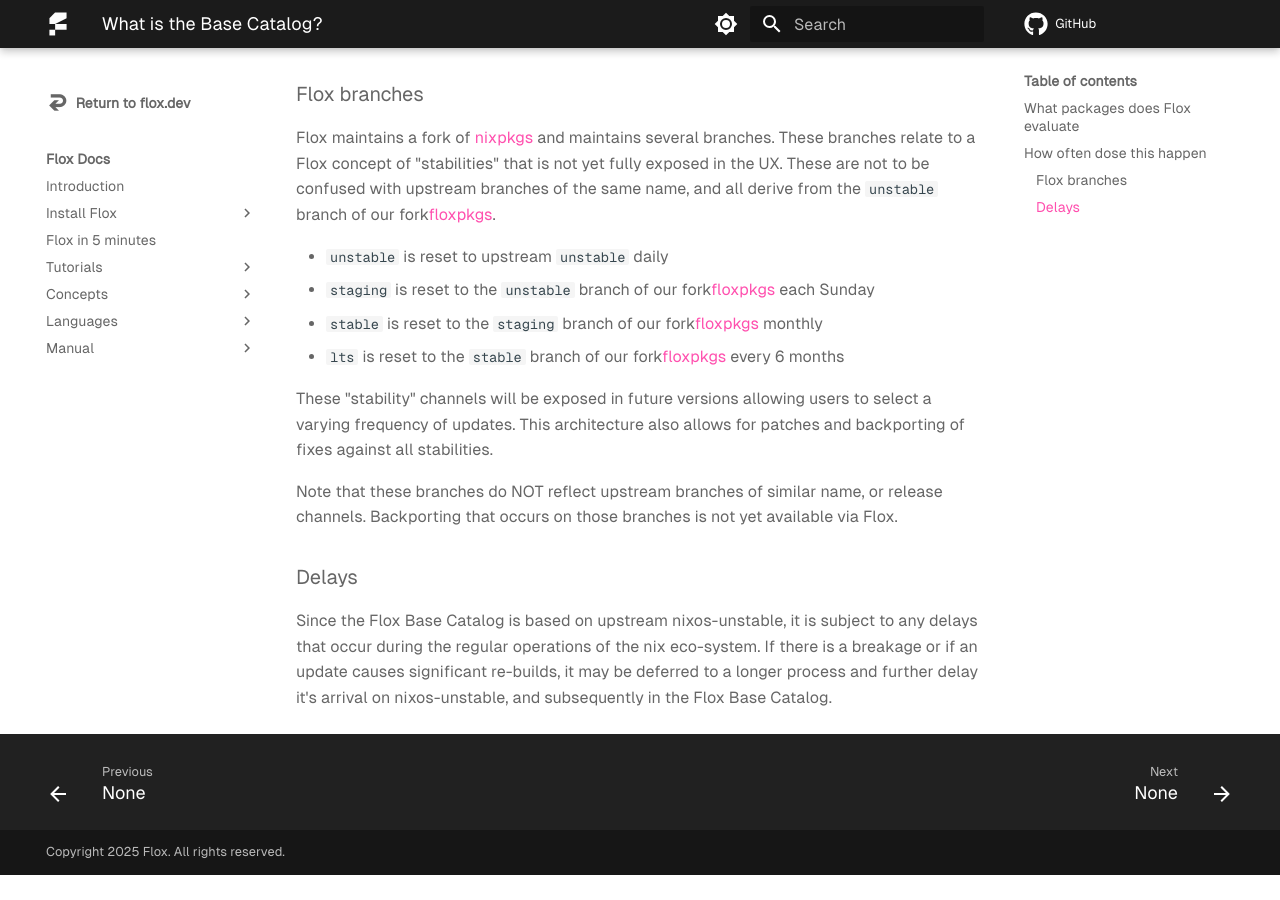
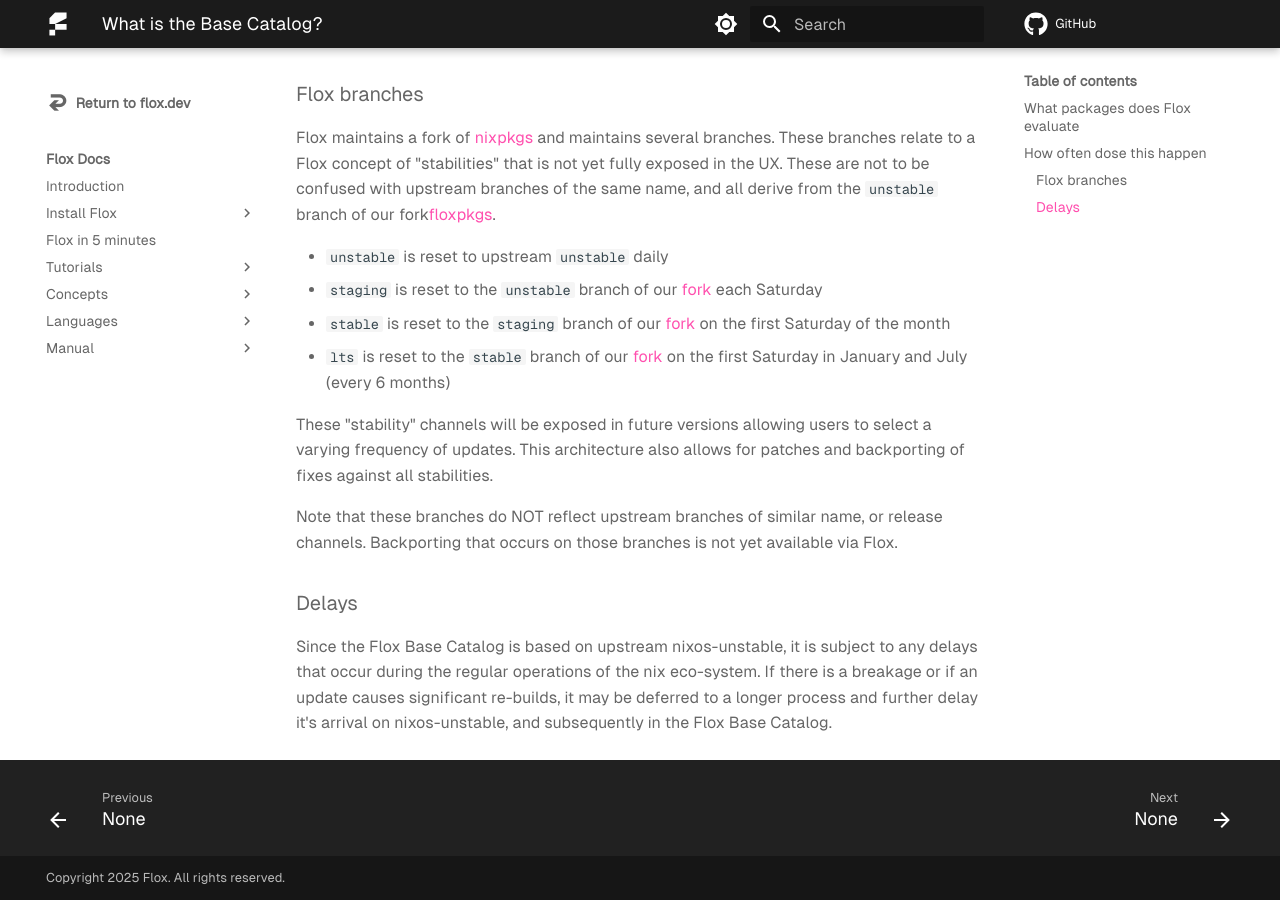
Before and after one commit to flox/floxdocs, an MkDocs documentation site: the page built from docs/concepts/base-catalog.md, in a window 1280 px wide and 900 px high, scrolled down 928 px. Built offline with MkDocs 1.6.1 and Material for MkDocs 9.7.7, drawn with Linux system fonts in a browser that asks for light colours; plug-ins that fetch from the network failed and are left out; comment, search, counter and statistics services are not loaded; before the commit the page ends 1803 px from its top, so only the background shows below that.

Commit message:
fix: update stability frequency

```diff
--- a/docs/concepts/base-catalog.md
+++ b/docs/concepts/base-catalog.md
@@ -47,9 +47,9 @@
 same name, and all derive from the `unstable` branch of our fork[floxpkgs].
 
 - `unstable` is reset to upstream `unstable` daily
-- `staging` is reset to the `unstable` branch of our fork[floxpkgs] each Sunday
-- `stable` is reset to the `staging` branch of our fork[floxpkgs] monthly
-- `lts` is reset to the `stable` branch of our fork[floxpkgs] every 6 months
+- `staging` is reset to the `unstable` branch of our [fork][floxpkgs] each Saturday
+- `stable` is reset to the `staging` branch of our [fork][floxpkgs] on the first Saturday of the month
+- `lts` is reset to the `stable` branch of our [fork][floxpkgs] on the first Saturday in January and July (every 6 months)
 
 These "stability" channels will be exposed in future versions allowing users to
 select a varying frequency of updates.  This architecture also allows for
```
